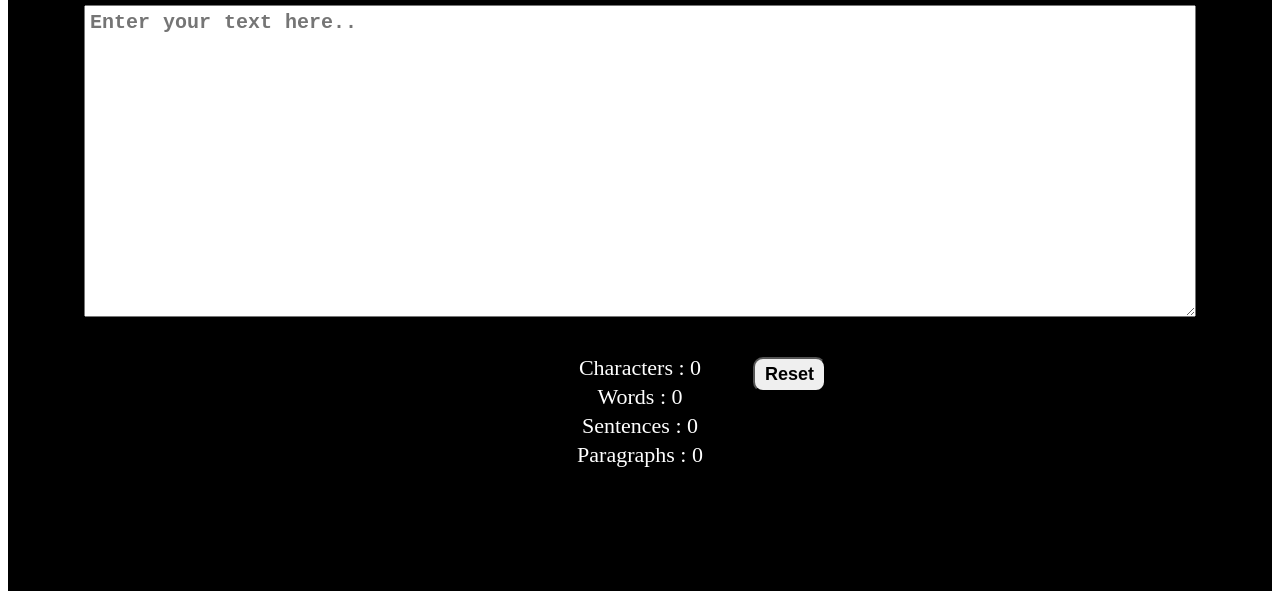
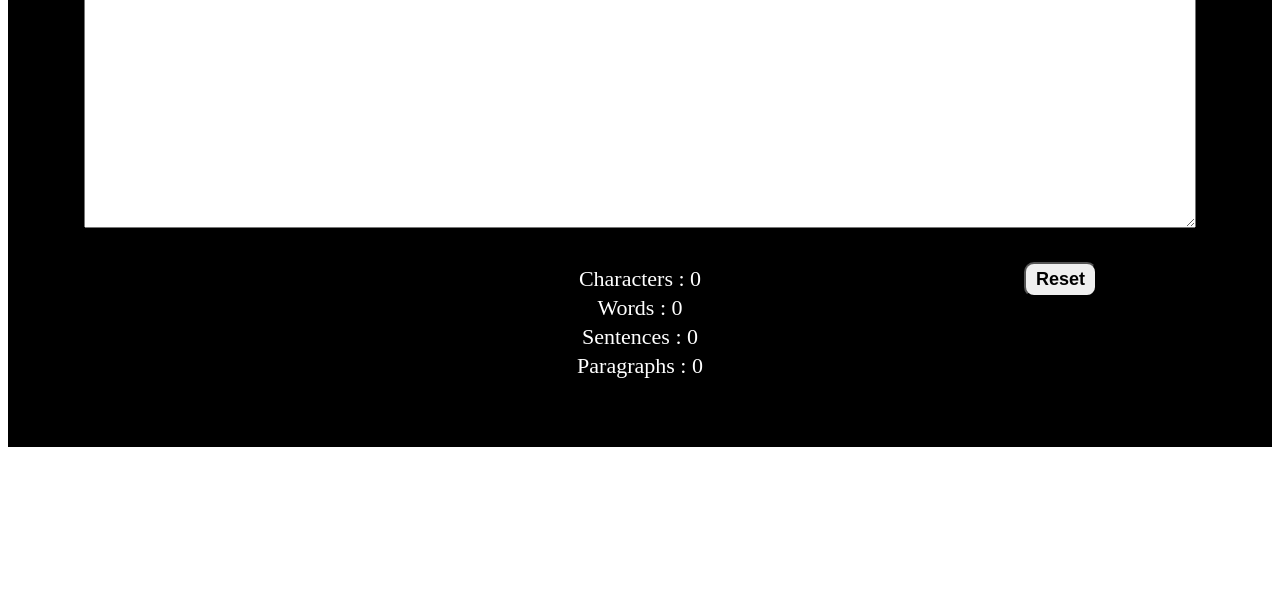
Before and after one commit to ShivaKumar7799/Words-Counter-Application, a plain HTML site: page index.html in a window 1280 px wide. Shown: the part 193-800 px from the top of the page. Drawn offline with Linux system fonts and the light colour scheme.

Commit message:
updated button position

```diff
--- a/wordCounter.css
+++ b/wordCounter.css
@@ -1,6 +1,5 @@
 .container{
   display: flex;
-  height: 97vh;
   align-items: center;
   justify-content: center;
   flex-direction: column;
@@ -44,6 +43,10 @@ button:hover{
   textarea{
     width: 300px;
   }
+  button{
+    position: absolute;
+    margin-right: 30px;
+  }
 }
 @media screen and (min-width : 576px) {
      textarea{
@@ -51,6 +54,11 @@ button:hover{
      }
     p{
       font-size: 20px;
+    }
+    button{
+      position: relative;
+      top: -110px;
+      left: 200px;
     }
   }
 @media screen and (min-width : 900px) {
@@ -60,6 +68,11 @@ button:hover{
   p{
     font-size: 20px;
   }
+  button{
+    position: relative;
+    top: -110px;
+    left: 300px;
+  }
 }
 @media screen and (min-width : 1200px) {
   textarea{
@@ -68,4 +81,9 @@ button:hover{
   p{
     font-size: 22px;
   }
+  button{
+    position: relative;
+    top: -120px;
+    left: 450px;
+  }
 }
```
